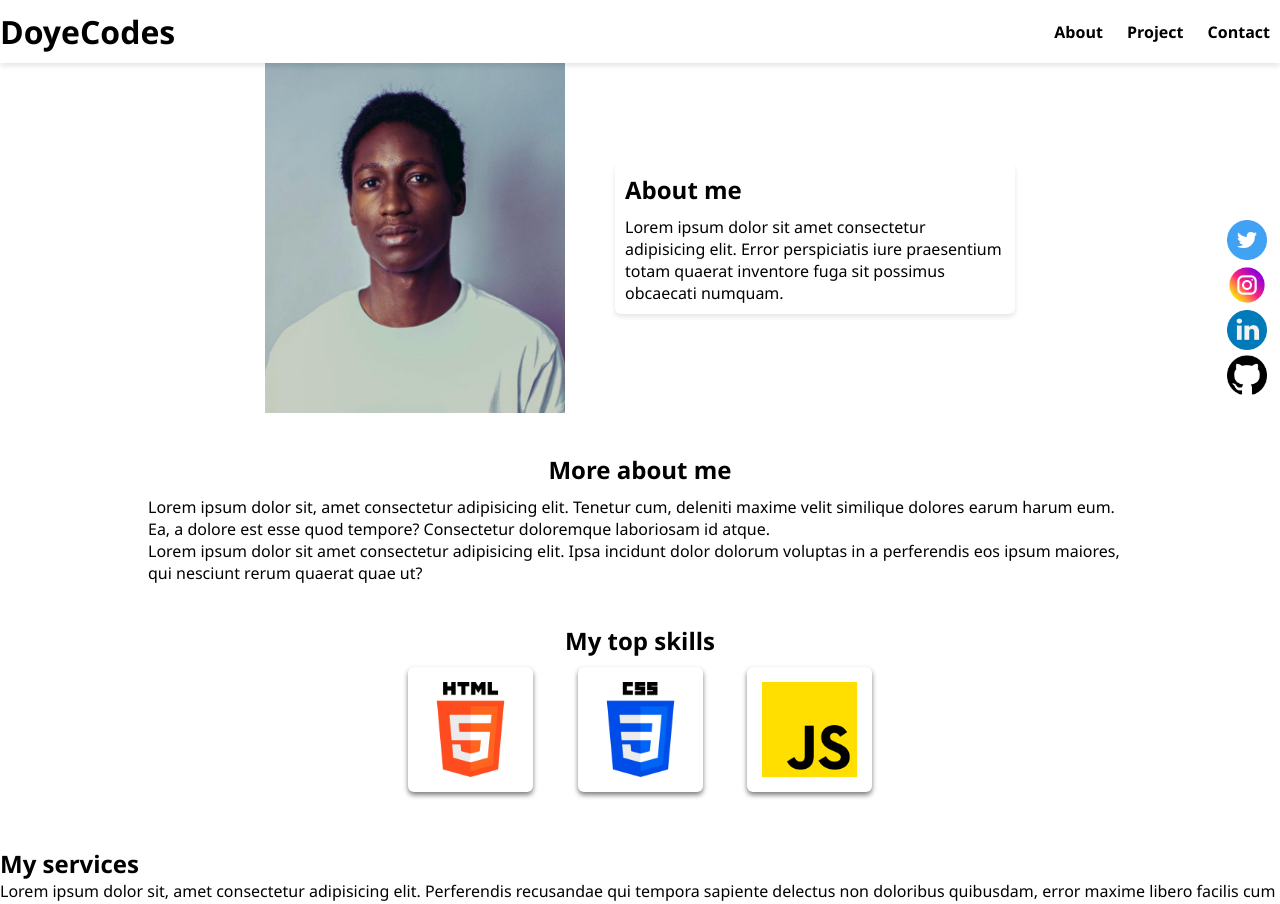
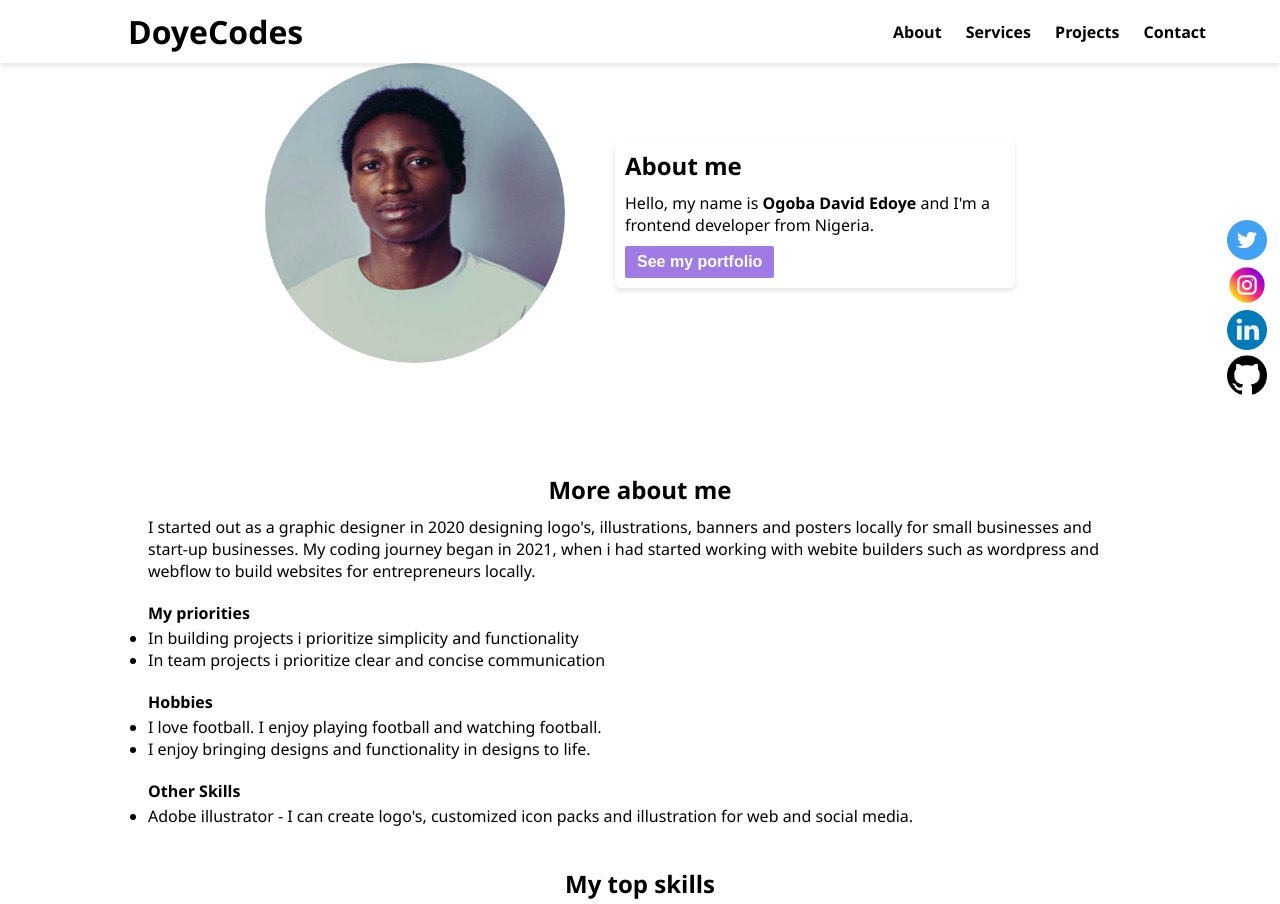
Before and after one commit to DoyeDesigns/Assignments, a plain HTML site: page My portfolio/portfolio.html in a window 1280 px wide. Shown: the top 904 px of the page. Drawn offline with Linux system fonts and the light colour scheme.

Commit message:
edited all lorem ipsum to actual content

```diff
--- a/My portfolio/portfolio.css
+++ b/My portfolio/portfolio.css
@@ -27,12 +27,19 @@ body{
     padding: 10px 0px;
     box-shadow: 0 3px 5px rgba(0, 0, 0, 0.1);
 }
+.logo{
+    /* margin-left: 1.875rem; */
+    margin-left: 10%;
+}
+nav{
+   margin-right: 5%;
+}
 .nav-links li{
     display: inline-block;
     padding: 0 10px;
 
 }
-ul{
+.nav-links ul{
     list-style-type: none;
 }
 header a{
@@ -40,7 +47,8 @@ header a{
 }
 .profile-pic{
     width: 300px;
-    height: 350px;
+    height: 300px;
+    border-radius: 50%;
 }
 .section1{
     display: flex;
@@ -51,7 +59,7 @@ header a{
     margin-top: 20px;
     width: 100%;
     margin: auto;
-    margin-bottom: 30px;
+    margin-bottom: 6.25rem;
 
 }
 .bio{
@@ -63,21 +71,57 @@ header a{
 .bio-title{
     margin-bottom: 10px;
 }
+.portfolio-btn {
+    margin-top: .625rem;
+    padding: .3125rem .625rem;
+    background-color: #A07BE5;
+    border: 2px solid #A07BE5;
+    border-radius: 2px;
+    font-size: 16px;
+    font-weight: 700;
+    color: #ffffff;
+}
+.portfolio-btn:hover{
+    background-color: #ffffff;
+    cursor: pointer;
+    font-size: 16px;
+    font-weight: 700;
+    color: #000000;
+}
 .more-about{
     padding: 10px 20px;
     margin: auto;
     margin-bottom: 30px;
     width: 80%;
+    margin-bottom: 1.875rem;
 }
 .more-about h2{
     text-align: center;
+    margin-bottom: .625rem;
+}
+.more-about h4 {
+    margin-top: 1.25rem;
+    margin-bottom: .1875rem;
+}
+.services{
+    margin: auto;
+    padding: .625rem 1.25rem;
+    width: 80%;
+    margin-bottom: 3.125rem;
+}
+.services h2 {
+    text-align: center;
     margin-bottom: 10px;
+}
+.services p{
+    text-align: left;
 }
 .skills{
     margin: auto;
     margin-bottom: 30px;
     width: 80%;
     text-align: center;
+    margin-bottom: 3.125rem;
 }
 .skill-header{
     margin-bottom: 10px;
@@ -96,6 +140,7 @@ header a{
 .projects{
     margin: auto;
     margin-bottom: 30px;
+    margin-bottom: 3.125rem;
 }
 .projects-title{
     margin-bottom: 10px;
--- a/My portfolio/portfolio.html
+++ b/My portfolio/portfolio.html
@@ -12,23 +12,39 @@
         <h1 class="logo">DoyeCodes</h1>
         <nav>
           <ul class="nav-links">
-            <li><a href="about">About</a></li>
-            <li><a href="project">Project</a></li>
-            <li><a href="contact">Contact</a></li>
+            <li><a href="#about">About</a></li>
+            <li><a href="#services">Services</a></li>
+            <li><a href="#projects">Projects</a></li>
+            <li><a href="#contact">Contact</a></li>
           </ul>
         </nav>
     </header>
+    <main>
     <section class="section1">
        <img src="IDTNE2107.JPG" alt="Ogoba david" class="profile-pic">
        <div class="bio">
         <h2 class="bio-title">About me</h2>
-        <p>Lorem ipsum dolor sit amet consectetur adipisicing elit. Error perspiciatis iure praesentium totam quaerat inventore fuga sit possimus obcaecati numquam.</p>
+        <p>Hello, my name is <b>Ogoba David Edoye</b> and I'm a frontend developer from Nigeria.</p>
+        <a href=""><button class="portfolio-btn">See my portfolio</button></a>
        </div>
     </section>
     <section class="more-about">
-        <h2>More about me</h2>
-        <p>Lorem ipsum dolor sit, amet consectetur adipisicing elit. Tenetur cum, deleniti maxime velit similique dolores earum harum eum. Ea, a dolore est esse quod tempore? Consectetur doloremque laboriosam id atque.</p>
-        <p>Lorem ipsum dolor sit amet consectetur adipisicing elit. Ipsa incidunt dolor dolorum voluptas in a perferendis eos ipsum maiores, qui nesciunt rerum quaerat quae ut?</p>
+        <h2 id="about">More about me</h2>
+        <p>I started out as a graphic designer in 2020 designing logo's, illustrations, banners and posters locally for small businesses and start-up businesses. My coding journey began in 2021, when i had started working with webite builders such as wordpress and webflow to build websites for entrepreneurs locally.</p>
+        <h4>My priorities</h4>
+        <ul>
+          <li>In building projects i prioritize simplicity and functionality</li>
+          <li>In team projects i prioritize clear and concise communication</li>
+        </ul>
+        <h4>Hobbies</h4>
+        <ul>
+          <li>I love football. I enjoy playing football and watching football.</li>
+          <li>I enjoy bringing designs and functionality in designs to life.</li>
+        </ul>
+        <h4>Other Skills</h4>
+        <ul>
+          <li>Adobe illustrator - I can create logo's, customized icon packs and illustration for web and social media.</li>
+        </ul>
     </section>
     <section class="skills" id="skills">
         <h2 class="skill-header">My top skills</h2>
@@ -39,11 +55,15 @@
         </div>
     </section>
     <section class="services">
-        <h2 class="services-title">My services</h2>
-        <p>Lorem ipsum dolor sit, amet consectetur adipisicing elit. Perferendis recusandae qui tempora sapiente delectus non doloribus quibusdam, error maxime libero facilis cum pariatur sunt debitis illo autem explicabo modi. Quisquam.</p>
+        <h2 class="services-title" id="services">My services</h2>
+        <p>If you want to convert your PSD, XD, AI, Zeplin, Sketch, PNG or JPG  file into a responsive website you are at right place and we can discuss the work and proceed. i  make sure i offer;</p>
+        <ul>
+          <li>A resposive design for all devices</li>
+          <li>A neat code that is easy to update and maintain</li>
+        </ul>
     </section>
-    <section class="projects" id="projects">
-        <h2 class="projects-title">Some of my recent projects</h2>
+    <section class="projects">
+        <h2 class="projects-title" id="projects">Some of my recent projects</h2>
         <div class="projects-container">
             <div class="project-card">
                 <img src="screencapture-codepen-io-DoyeDesigns-full-JjvaraM-2022-10-18-12_36_58.png" alt="html table" class="project-pic" loading="lazy">
@@ -65,8 +85,8 @@
             </div>
         </div>
     </section>
-    <section class="contact" id="contact">
-        <h2 class="contact-title">Get in touch with me</h2>
+    <section class="contact">
+        <h2 class="contact-title" id="contact">Get in touch with me</h2>
         <div class="contact-form-container">
             <form action="#" class="contact-form" id="contact-form-id">
                 <label for="name" >Name</label>
@@ -86,6 +106,7 @@
         </div>
     </section>
   </body>
+</main>
   <footer>
     <hr>
     <p class="copy">&copy; Copyright 2021</p>
```
